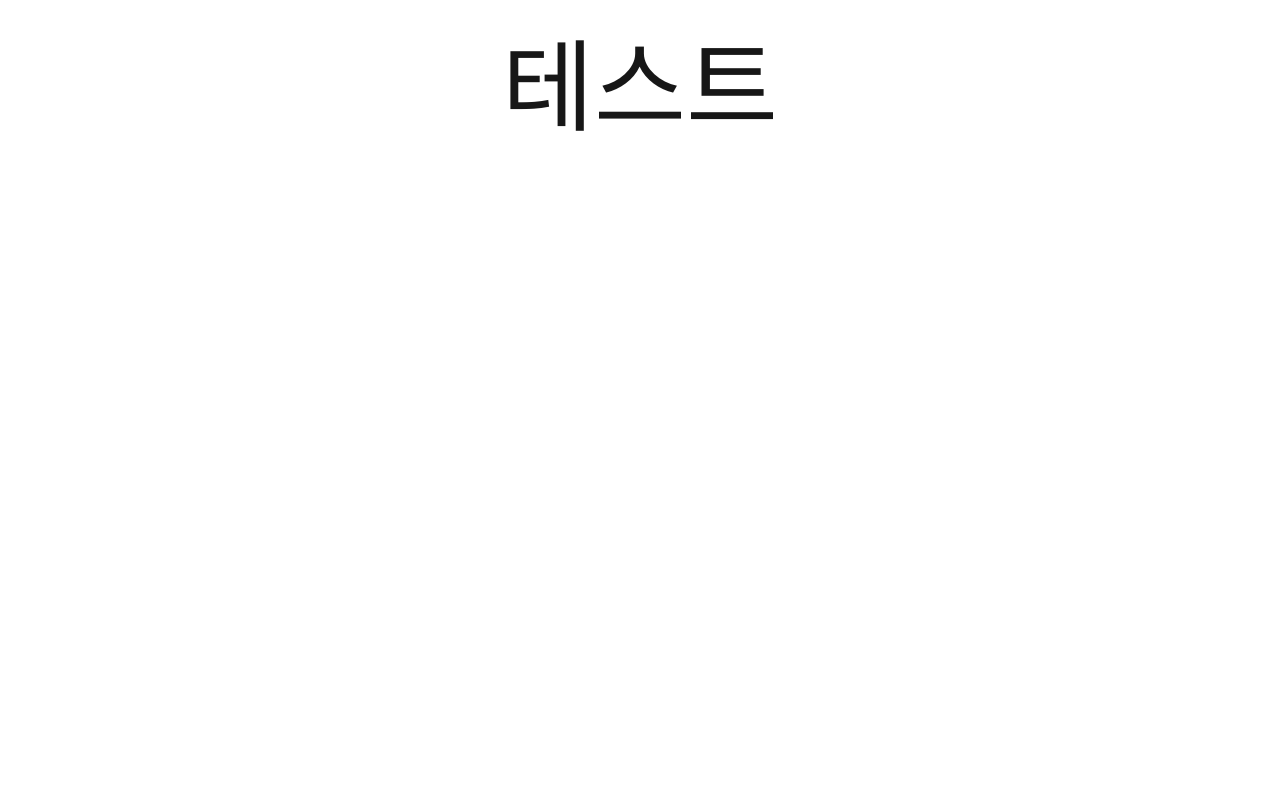
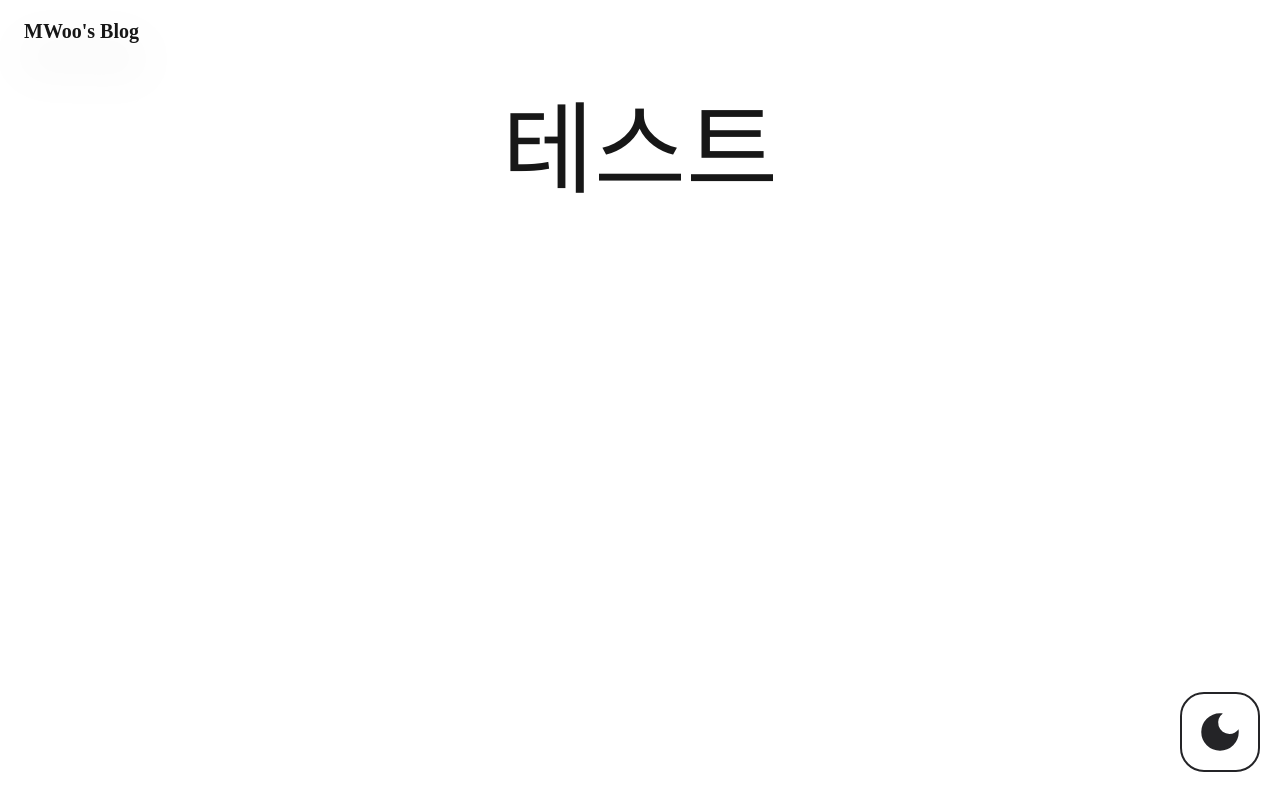
Before and after one commit to minwoo129/mwoosblog-fe, a Next.js app: page / in a window 1280 px wide. Shown: the top 810 px of the page. Built offline with nearby package versions, Linux system fonts and the light colour scheme; a web font is replaced by a local one.

Commit message:
feat: 템플릿 컴포넌트 추가, 다크모드 토글 버튼 연결 - #8

```diff
--- a/src/app/layout.tsx
+++ b/src/app/layout.tsx
@@ -2,6 +2,7 @@ import type {Metadata} from 'next';
 //import { Geist, Geist_Mono } from "next/font/google";
 import './globals.css';
 import {ThemeProvider} from 'next-themes';
+import BasicLayout from '@/components/_libs/templates/BasicLayout';
 
 export const metadata: Metadata = {
   title: 'Create Next App',
@@ -16,7 +17,9 @@ export default function RootLayout({
   return (
     <html lang="en" suppressHydrationWarning>
       <body>
-        <ThemeProvider>{children}</ThemeProvider>
+        <ThemeProvider>
+          <BasicLayout>{children}</BasicLayout>
+        </ThemeProvider>
       </body>
     </html>
   );
--- a/src/app/page.tsx
+++ b/src/app/page.tsx
@@ -1,9 +1,8 @@
-//import Image from "next/image";
-
 export default function Home() {
   return (
     <div className="grid grid-rows-[20px_1fr_20px] items-center justify-items-center min-h-screen p-8 pb-20 gap-16 sm:p-20 font-[family-name:var(--font-geist-sans)]">
       <h1 className="text-[100px]">테스트</h1>
+
       {/* <main className="flex flex-col gap-8 row-start-2 items-center sm:items-start">
         <Image
           className="dark:invert"
--- /dev/null
+++ b/src/components/_libs/templates/BasicLayout/index.tsx
@@ -0,0 +1,16 @@
+import {ReactNode} from 'react';
+import Navigation from './Navigation';
+import ThemeToggleBtn from '../../atoms/ThemeToggleBtn';
+
+const BasicLayout = ({children}: {children: ReactNode}) => {
+  return (
+    <div>
+      <Navigation />
+
+      <ThemeToggleBtn />
+      {children}
+    </div>
+  );
+};
+
+export default BasicLayout;
```
Also changed, not shown: eslint.config.mjs (+9 -4 lines), 1 other file (tests, documents, lock files or other folders).
